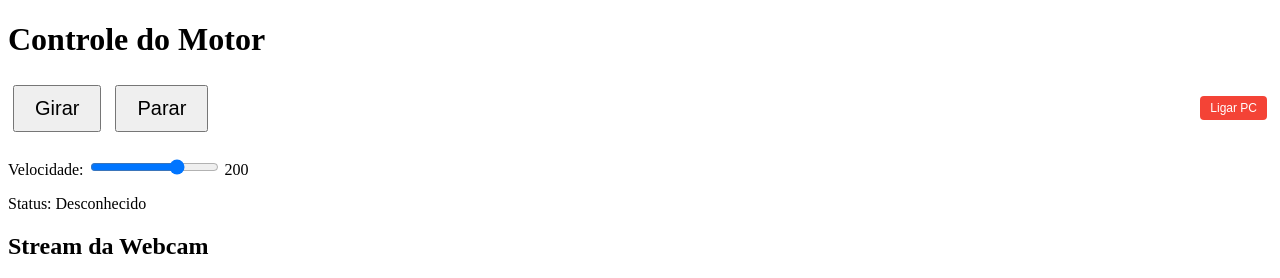
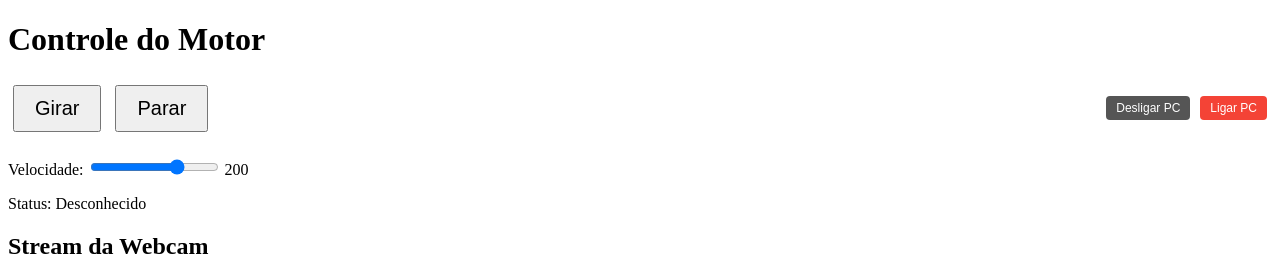
Before and after one commit to BotSpeedWagon/Esp32-Server, a plain HTML site: page static/index.html in a window 1280 px wide. Shown: the top 278 px of the page. Drawn offline with Linux system fonts and the light colour scheme.

Commit message:
Update index.html

```diff
--- a/static/index.html
+++ b/static/index.html
@@ -10,19 +10,33 @@
       margin: 5px;
     }
 
-    #ligarPcBtn {
+    #ligarPcBtn,
+    #desligarPcBtn {
       font-size: 12px;
       padding: 5px 10px;
       float: right;
-      background-color: #f44336;
-      color: white;
       border: none;
       border-radius: 4px;
       cursor: pointer;
+      margin-left: 5px;
+    }
+
+    #ligarPcBtn {
+      background-color: #f44336;
+      color: white;
     }
 
     #ligarPcBtn:hover {
       background-color: #d32f2f;
+    }
+
+    #desligarPcBtn {
+      background-color: #555;
+      color: white;
+    }
+
+    #desligarPcBtn:hover {
+      background-color: #333;
     }
 
     #webcamStream {
@@ -51,7 +65,10 @@
       <button onclick="enviarComando('girar')">Girar</button>
       <button onclick="enviarComando('parar')">Parar</button>
     </div>
-    <button id="ligarPcBtn" onclick="enviarComando('ligarPC')">Ligar PC</button>
+    <div>
+      <button id="ligarPcBtn" onclick="enviarComando('ligarPC')">Ligar PC</button>
+      <button id="desligarPcBtn" onclick="enviarComando('desligarPC')">Desligar PC</button>
+    </div>
   </div>
 
   <label for="velSlider">Velocidade:</label>
```
